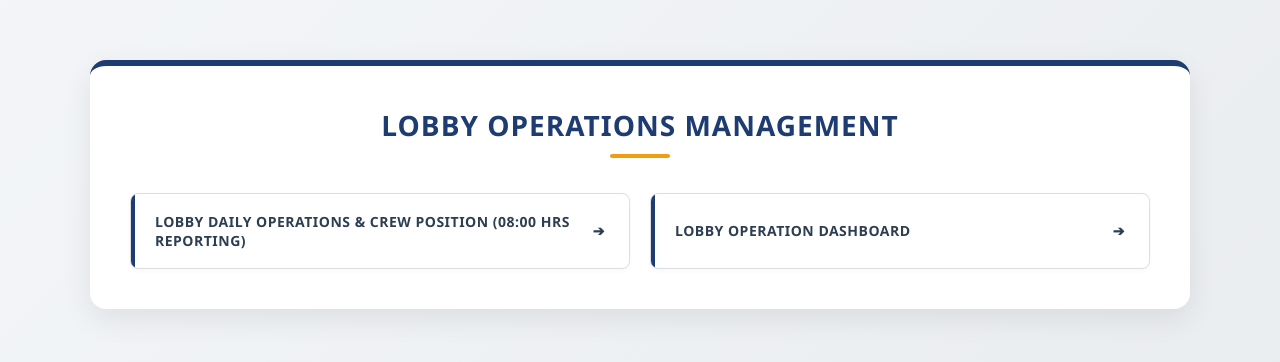
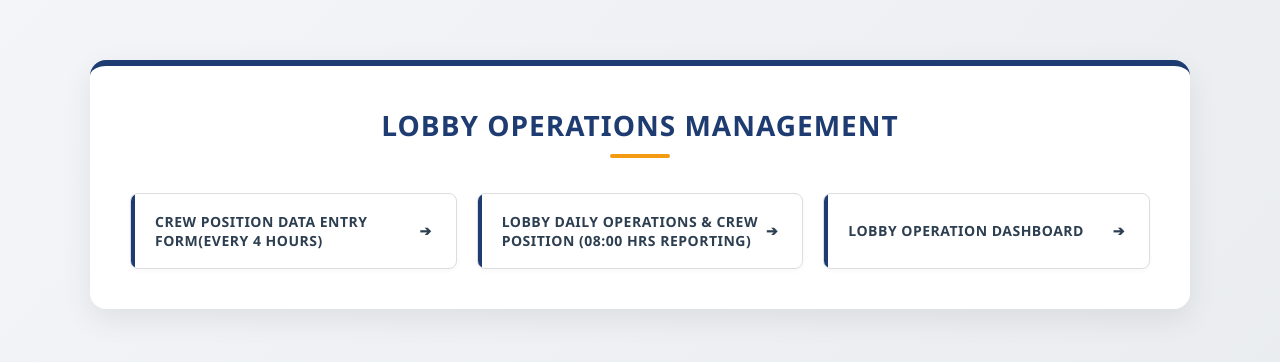
Before and after one commit to SrDeeOpBSP/cccreport, a plain HTML site: page index.html in a window 1280 px wide. Shown: the part 216-578 px from the top of the page. Drawn offline with Linux system fonts and the light colour scheme.

Commit message:
Update index.html

```diff
--- a/index.html
+++ b/index.html
@@ -139,6 +139,7 @@
         <h1>LOBBY OPERATIONS MANAGEMENT</h1>
 
         <div class="grid-layout">
+            <button class="btn-module" onclick="location.href='crewposition.html'"> Crew Position Data Entry Form(Every 4 hours) <span>➔</span></button>
             <button class="btn-module" onclick="location.href='ccform.html'"> Lobby Daily Operations & Crew Position (08:00 Hrs Reporting) <span>➔</span></button>
             <button class="btn-module" onclick="location.href='ccdashboard.html'">Lobby Operation Dashboard <span>➔</span></button>
     </div>
```
